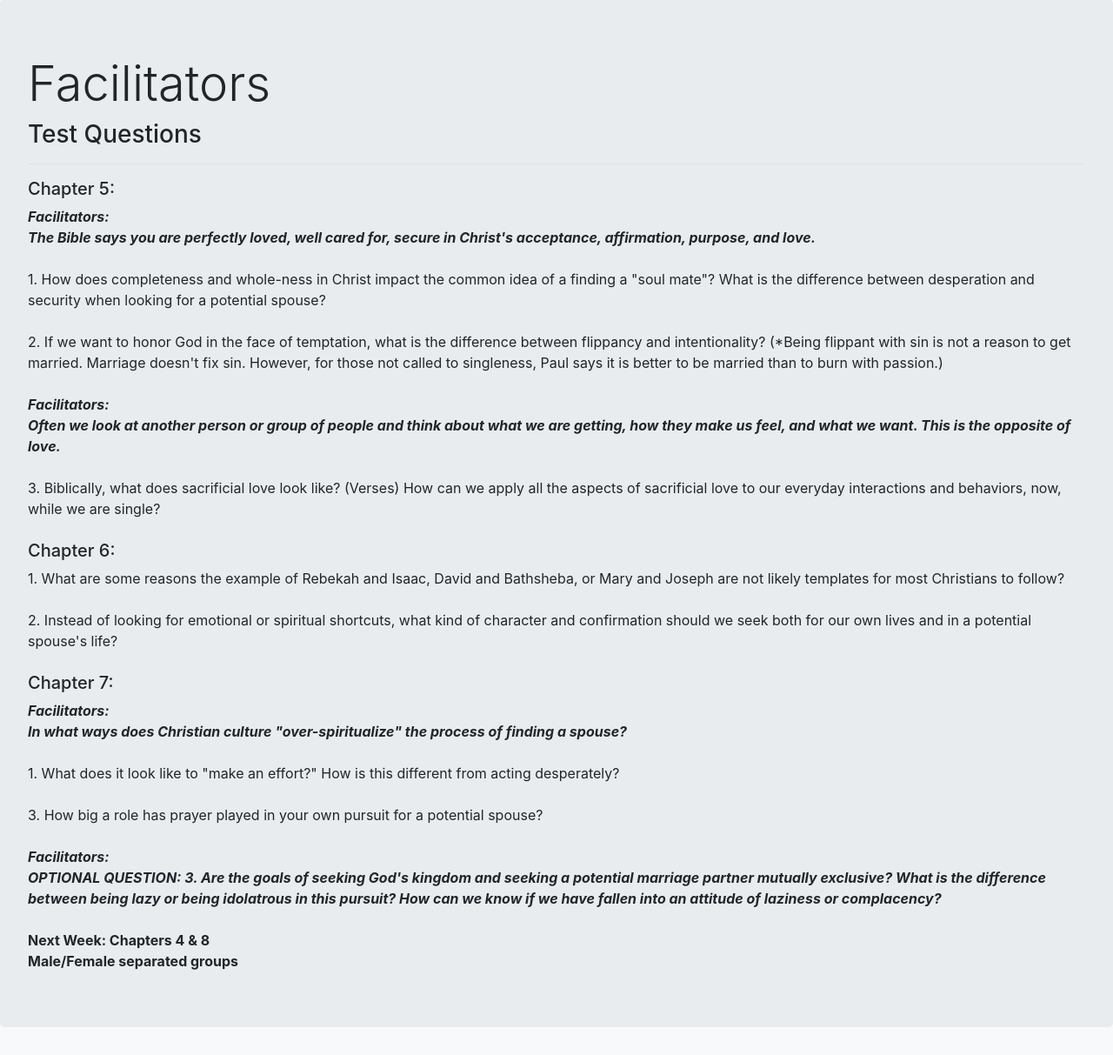
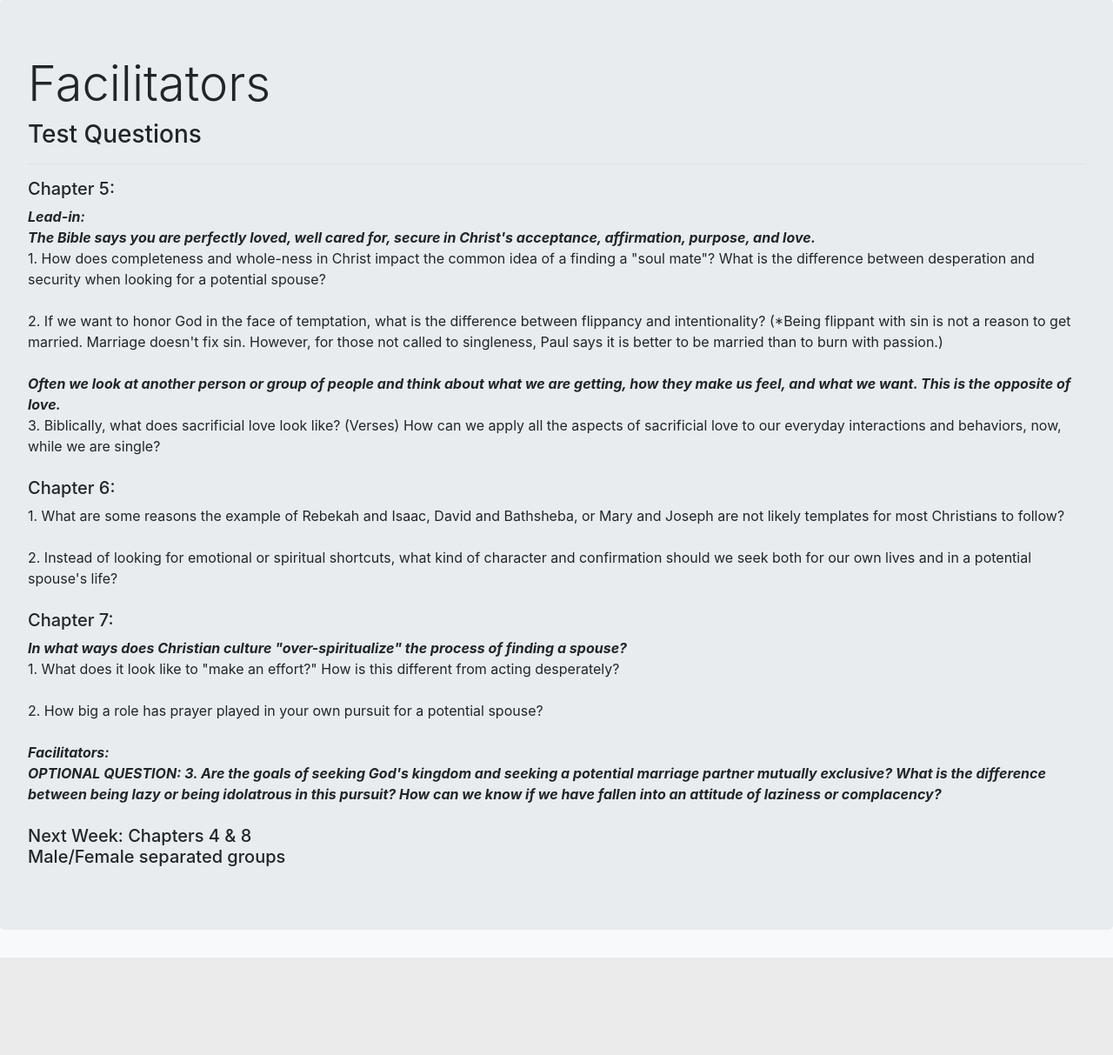
Before and after one commit to HannahEG/sacredsearchseries, a Flask app: page /facilitators in a window 1280 px wide. Shown: the part 97-1310 px from the top of the page at 87% size. After the commit the page ends 1198 px from the top, so only its background shows below. Run offline with Flask 2, Linux system fonts and the light colour scheme; some libraries are stand-ins or nearby versions.

Commit message:
corrected numbering, formatting

```diff
--- a/app/templates/facilitators.html
+++ b/app/templates/facilitators.html
@@ -65,31 +65,31 @@
               </div>
 
               <div><h5>Chapter 5:</h5>
-                <i><b>Facilitators:<br>
+                <i><b>Lead-in:<br>
                   The Bible says you are perfectly loved, well cared for, secure in Christ's acceptance, affirmation, purpose, and love.
-                </i></b><br><br>
+                </i></b><br>
                 1. How does completeness and whole-ness in Christ impact the common idea of a finding a "soul mate"? What is the difference between desperation and security when looking for a potential spouse?
         <br><br>2. If we want to honor God in the face of temptation, what is the difference between flippancy and intentionality? (*Being flippant with sin is not a reason to get married. Marriage doesn't fix sin. However, for those not called to singleness, Paul says it is better to be married than to burn with passion.)
-        <br><br><i><b>Facilitators:<br>
+        <br><br><i><b>
                 Often we look at another person or group of people and think about what we are getting, how they make us feel, and what we want. This is the opposite of love.
                 </i></b>
-        <br><br>3. Biblically, what does sacrificial love look like? (Verses) How can we apply all the aspects of sacrificial love to our everyday interactions and behaviors, now, while we are single?
+            <br>3. Biblically, what does sacrificial love look like? (Verses) How can we apply all the aspects of sacrificial love to our everyday interactions and behaviors, now, while we are single?
                 <br><br>
                 <h5>Chapter 6:</h5>
                 1. What are some reasons the example of Rebekah and Isaac, David and Bathsheba, or Mary and Joseph are not likely templates for most Christians to follow?
         <br><br>2. Instead of looking for emotional or spiritual shortcuts, what kind of character and confirmation should we seek both for our own lives and in a potential spouse's life?
                 <br><br>
                 <h5>Chapter 7:</h5>
-                <i><b>Facilitators:<br>
+                <i><b>
                 In what ways does Christian culture "over-spiritualize" the process of finding a spouse?
                 </i></b>
-        <br><br>1. What does it look like to "make an effort?" How is this different from acting desperately?
-        <br><br>3. How big a role has prayer played in your own pursuit for a potential spouse?
+            <br>1. What does it look like to "make an effort?" How is this different from acting desperately?
+        <br><br>2. How big a role has prayer played in your own pursuit for a potential spouse?
 
         <br><br><i><b>Facilitators:<br>
                 OPTIONAL QUESTION: 3. Are the goals of seeking God's kingdom and seeking a potential marriage partner mutually exclusive? What is the difference between being lazy or being idolatrous in this pursuit? How can we know if we have fallen into an attitude of laziness or complacency?
                 </i></b>
-        <br><br><b>Next Week: Chapters 4 & 8<br>Male/Female separated groups</b>
+        <br><br><b><h5>Next Week: Chapters 4 & 8<br>Male/Female separated groups</h5></b>
 
               </div>
         </div>
```
